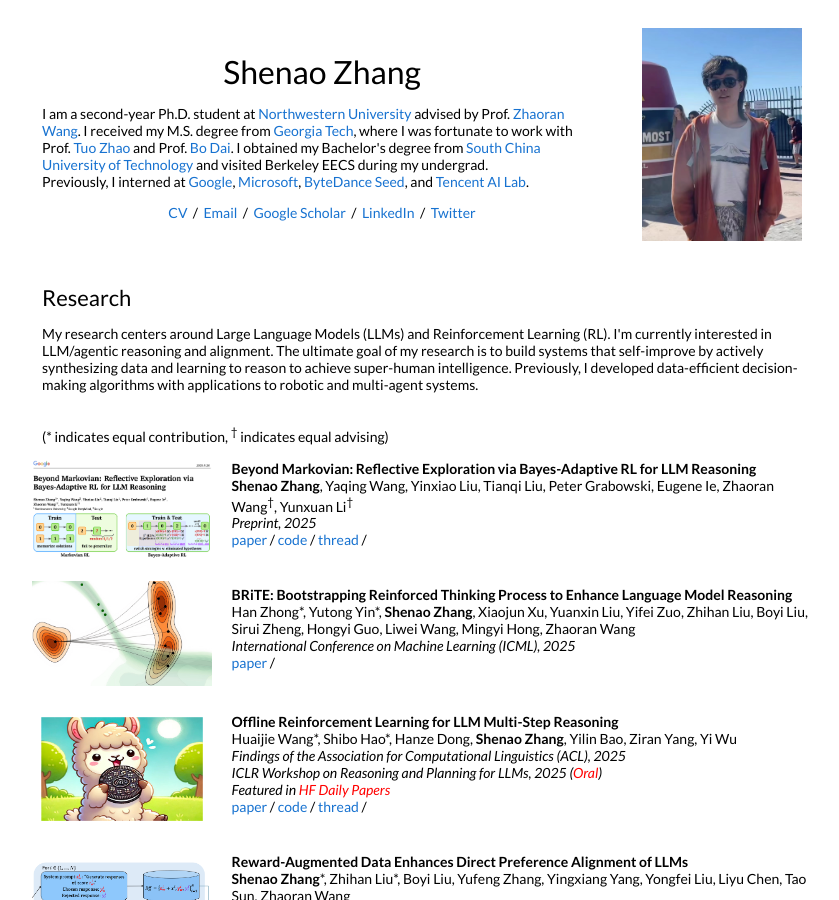
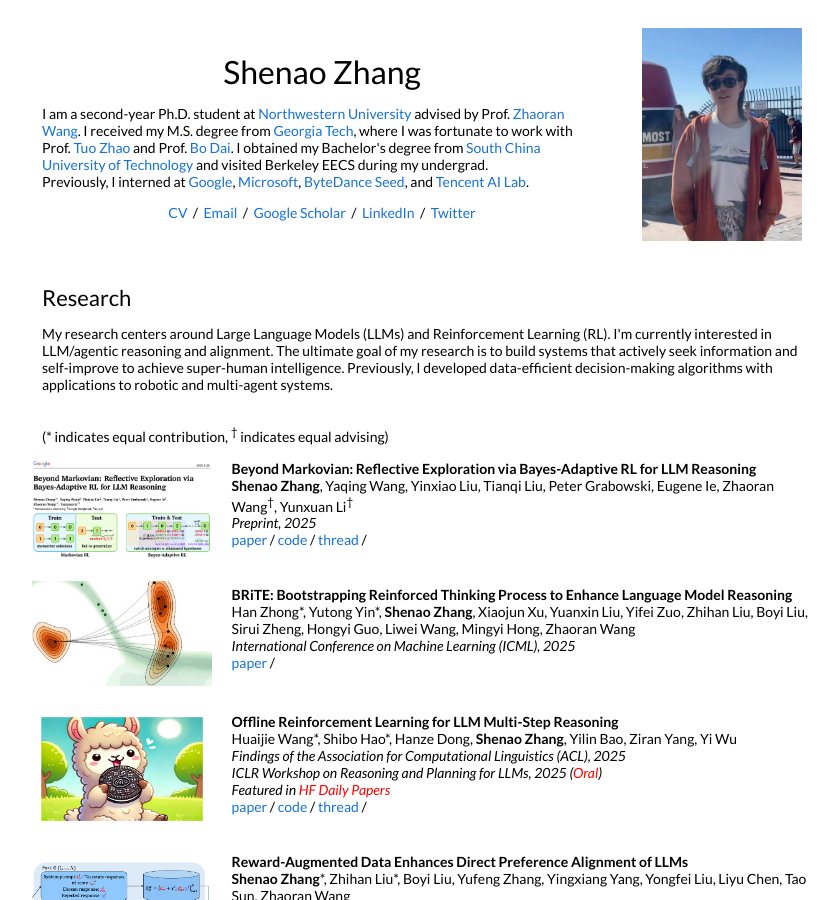
Before and after one commit to shenao-zhang/shenao-zhang.github.io, a Jekyll site: the page built from _posts/2025-05-27-barl.markdown, in a window 1280 px wide and 900 px high. Shown: the whole window, without its empty margins (218-1057 px from the left). Built offline with Jekyll 4.4.1, drawn with Linux system fonts in a browser that asks for light colours.

Commit message:
Update default.html

```diff
--- a/_layouts/default.html
+++ b/_layouts/default.html
@@ -59,7 +59,7 @@
             <td style="padding:2.5%;width:100%;vertical-align:middle">
               <h2>Research</h2>
               <p>
-               My research centers around Large Language Models (LLMs) and Reinforcement Learning (RL). I'm currently interested in LLM/agentic reasoning and alignment. The ultimate goal of my research is to build systems that self-improve by actively synthesizing data and learning to reason to achieve super-human intelligence. Previously, I developed data-efficient decision-making algorithms with applications to robotic and multi-agent systems.
+               My research centers around Large Language Models (LLMs) and Reinforcement Learning (RL). I'm currently interested in LLM/agentic reasoning and alignment. The ultimate goal of my research is to build systems that actively seek information and self-improve to achieve super-human intelligence. Previously, I developed data-efficient decision-making algorithms with applications to robotic and multi-agent systems.
               <style>
   .specific-line {
     margin-bottom: -15px; /* Adjust the line height to reduce space */
```
